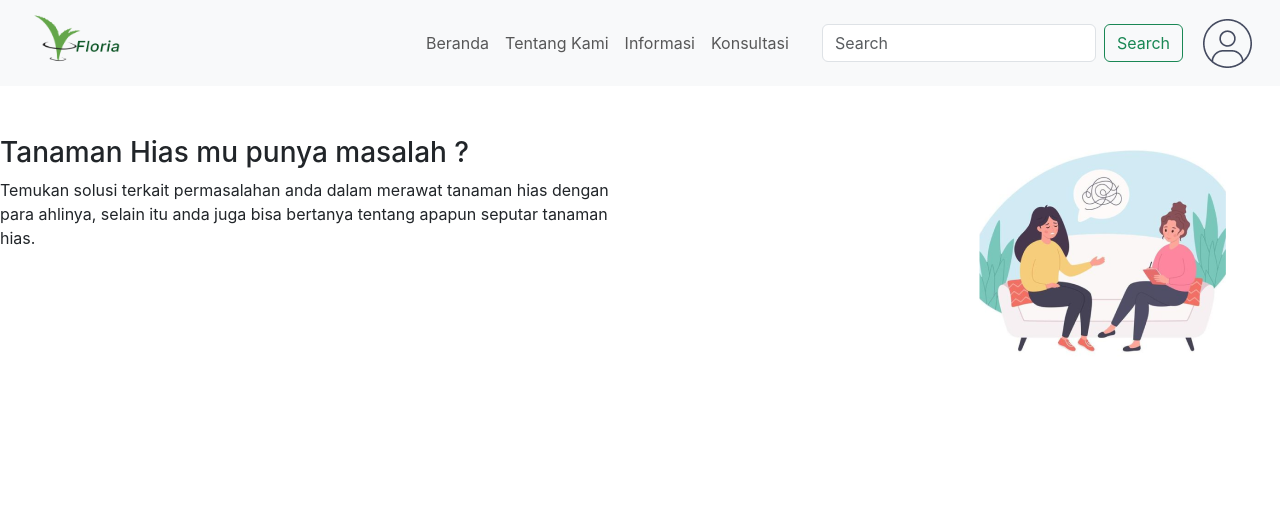
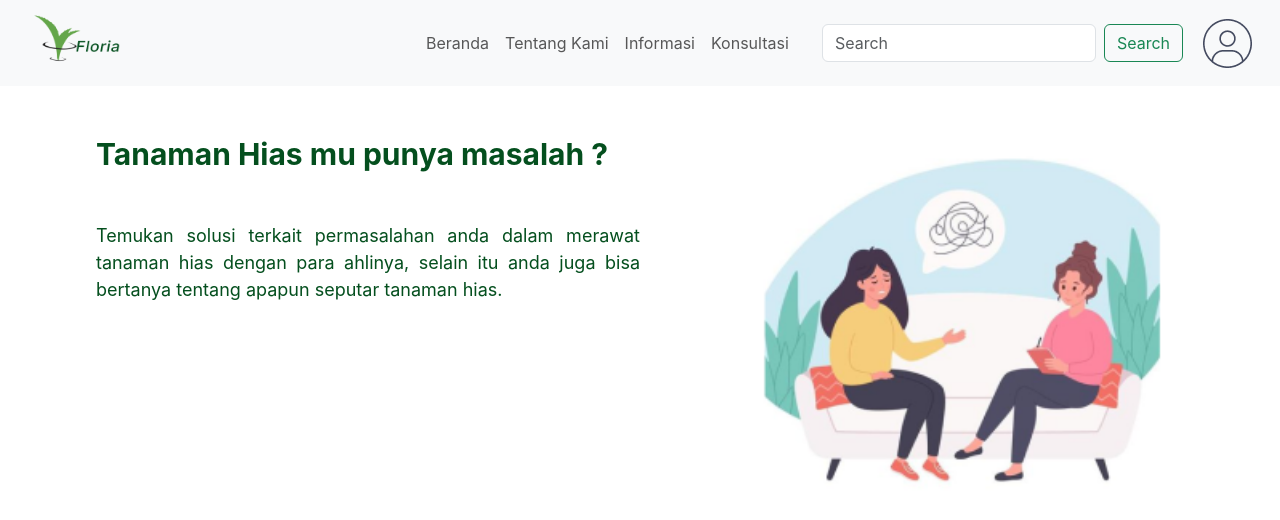
Before and after one commit to Serly-Eldina/UMI-MASSIVE, a React (Vite) app: page /Konsultasi in a window 1280 px wide. Shown: the top 520 px of the page. Built offline with nearby package versions, Linux system fonts and the light colour scheme.

Commit message:
update konsultasi

```diff
--- a/src/css/konsultasi.css
+++ b/src/css/konsultasi.css
@@ -3,13 +3,16 @@
     font-weight: bold;
     color: #044F1E;
    text-align: justify;
+   margin-left: 15%;
+   margin-bottom: 50px;
+
 }
 
 .teks-konsultasi p {
-    font-size: 30px;
-    font-weight: bold;
+    font-size: 18px;
+    /* font-weight: bold; */
     color: #044F1E;
-    text-align: center;
-
+    text-align: justify;
+    margin-left: 15%;
 
 }
--- a/src/pages/Konsultasi.jsx
+++ b/src/pages/Konsultasi.jsx
@@ -47,20 +47,26 @@ const Konsultasi = () => {
       </NavbarBS>
       <div className='container1'>
         <div className='cold-md-5'>
-          <div className='gambarkonsultasi'>
+          <div className='gambar-konsultasi'>
             <img
               src={konsultasi}
               alt=""
               align="right"
+              style={{
+              // height: '450px',
+              width: '500px',
+              marginRight: '5%',
+              }}
             />
             <div className="col-md-6">
-              <div className="teks-konsultasi"></div>
+              <div className="teks-konsultasi">
               <h3>Tanaman Hias mu punya masalah ?</h3>
               <p>
                 Temukan solusi terkait permasalahan anda dalam merawat tanaman
                 hias dengan para ahlinya, selain itu anda juga bisa bertanya
                 tentang apapun seputar tanaman hias.
               </p>
+              </div>
             </div>
           </div>
         </div>
```
